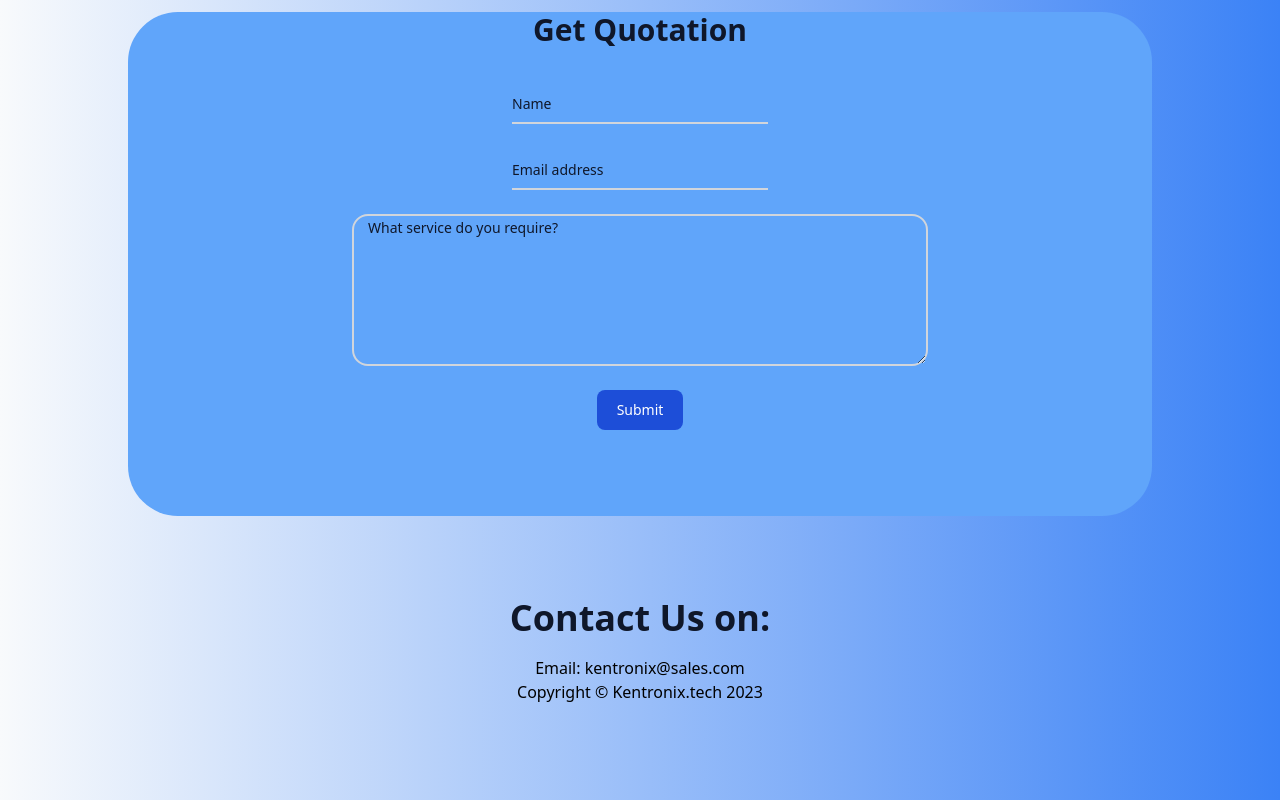
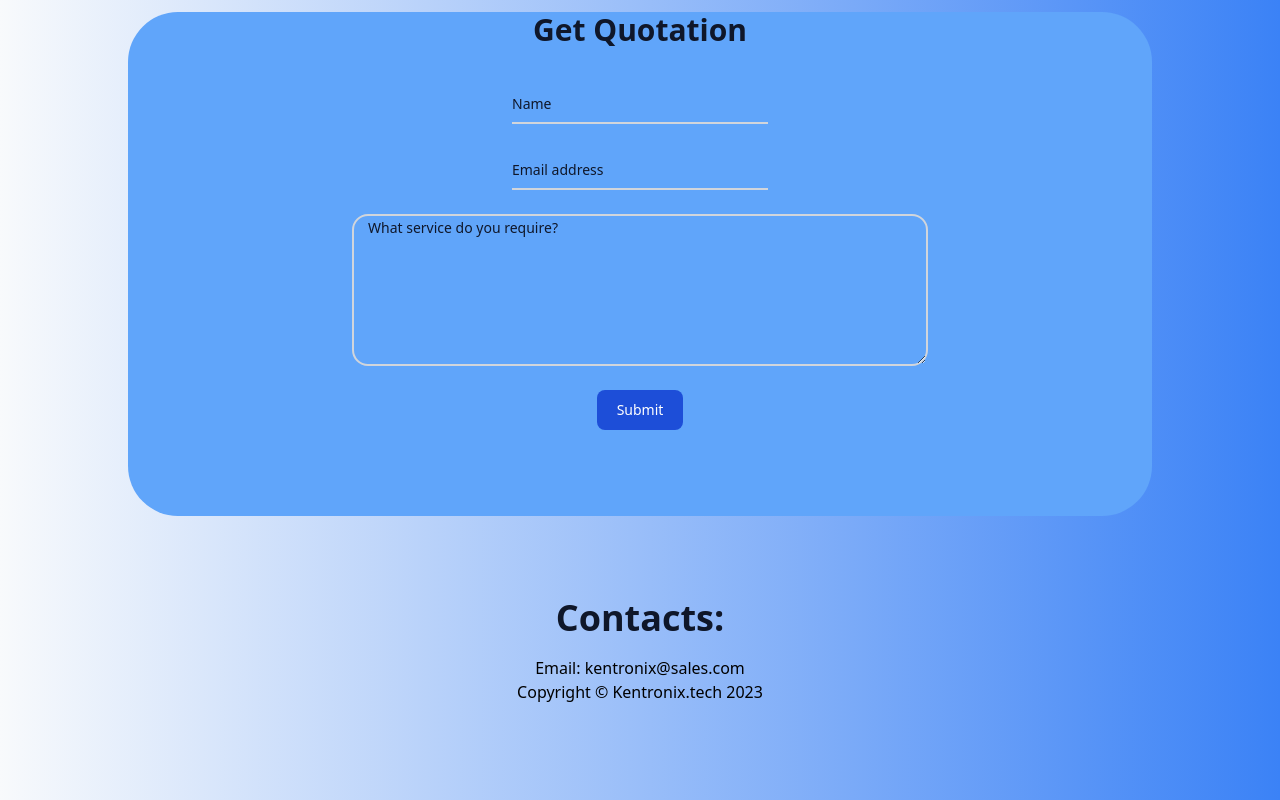
Before and after one commit to mosesmrima/kentronix, a Next.js app: page / in a window 1280 px wide. Shown: the part 1092-1892 px from the top of the page. Built offline with nearby package versions, Linux system fonts and the light colour scheme.

Commit message:
contacts

```diff
--- a/components/Contact.jsx
+++ b/components/Contact.jsx
@@ -1,7 +1,7 @@
 export default function Contact() {
     return (
         <div className={"m-16 text-center"}>
-            <h1 className={"m-8"}>Contact Us on:</h1>
+            <h1 className={"m-8"}>Contacts:</h1>
             <h3>Email: kentronix@sales.com</h3>
             <h3>Copyright &copy; Kentronix.tech 2023</h3>
         </div>
```
